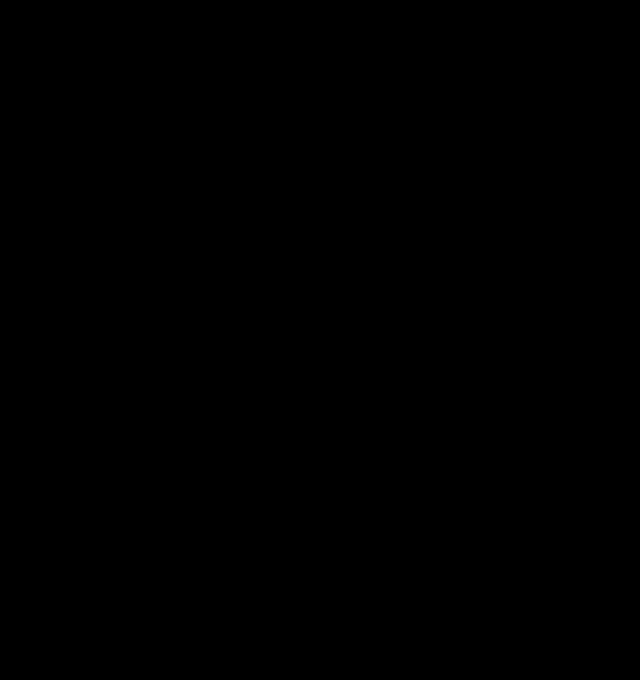
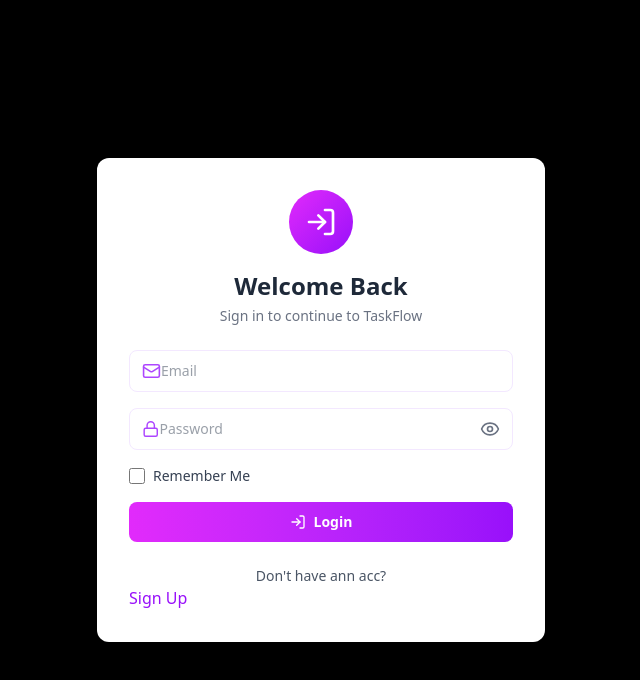
Before and after one commit to crazybarber90/Task-Manager-MERN-DOKER-CI-CD-pipeline, a React (Vite) app: page /login in a window 1280 px wide. Shown: the top 680 px of the page, without its empty margins (319-959 px from the left). Built offline with nearby package versions, Linux system fonts and the light colour scheme.

Commit message:
login/register finished

```diff
--- a/package.json
+++ b/package.json
@@ -16,6 +16,7 @@
     "react": "^19.1.1",
     "react-dom": "^19.1.1",
     "react-router-dom": "^7.9.5",
+    "react-toastify": "^11.0.5",
     "tailwindcss": "^4.1.17"
   },
   "devDependencies": {
--- a/src/components/Layout.tsx
+++ b/src/components/Layout.tsx
@@ -26,7 +26,7 @@
   icon: ReactNode
 }
 
-const Layout = ({ user, onLogout, children }: LayoutProps) => {
+const Layout = ({ user, onLogout }: LayoutProps) => {
   const [tasks, setTasks] = useState<TaskI[]>([])
   const [loading, setLoading] = useState<boolean>(true)
   const [error, setError] = useState<string | null>(null)
@@ -63,6 +63,8 @@
       } else {
         setError((err as Error).message || 'Could not Load tasks')
       }
+      setLoading(false)
+    } finally {
       setLoading(false)
     }
   }, [onLogout])
@@ -141,7 +143,7 @@
       <div className="ml-10 xl:ml-64 lg:ml-64 md:ml-16 pt-16 p-3 sm:p-4 md:p-4 transition-all duration-300"></div>
       <div className="grid grid-cols-1 xl:grid-cols-3 gap-4 sm:gap-6">
         <div className="xl:col-span-2 space-y-3 sm:space-y-4">
-          <Outlet context={{ tasks, refreshTasks, refetchTasks }} />
+          <Outlet context={{ tasks, refreshTasks: fetchTasks, fetchTasks }} />
         </div>
 
         <div className=" xl:col-span-1 space-y-4 sm:space-y-6">
--- a/src/components/Login.tsx
+++ b/src/components/Login.tsx
@@ -1,13 +1,216 @@
-import React from 'react'
-import type { UserI } from '../types/userType'
+import React, { useEffect, useState } from 'react'
+import { toast, ToastContainer } from 'react-toastify'
+import { Eye, EyeOff, Lock, LogIn, Mail } from 'lucide-react'
+import { INPUTWRAPPER, BUTTON_CLASSES } from '../assets/dummy'
+import { useNavigate } from 'react-router-dom'
+import axios from 'axios'
+
+type LoginUser = {
+  token: string
+  userId: string
+  email: string
+  name: string
+}
 
 type LoginProps = {
-  onSubmit: (data: UserI) => void
+  onSubmit?: (data: LoginUser) => void
   onSwitchMode: () => void
 }
 
+type InitForm = {
+  email: string
+  password: string
+}
+
+const INITIAL_FORM: InitForm = {
+  email: '',
+  password: '',
+}
+
+type LoginResponse = {
+  user: {
+    id: string
+    name: string
+    email: string
+  }
+  token: string
+  message: string
+}
+
 const Login = ({ onSubmit, onSwitchMode }: LoginProps) => {
-  return <div>Login</div>
+  const [formData, setFormData] = useState(INITIAL_FORM)
+  const [loading, setLoading] = useState<boolean>(false)
+  const [showPassword, setShowPassword] = useState<boolean>(false)
+  const [rememberMe, setRememberMe] = useState<boolean>(false)
+  const navigate = useNavigate()
+  const url = 'http://localhost:4000'
+
+  useEffect(() => {
+    const token = localStorage.getItem('token')
+    const userId = localStorage.getItem('userId')
+
+    if (token) {
+      ;(async () => {
+        try {
+          const { data } = await axios.get(`${url}/api/user/me`, {
+            headers: { Authorization: `Bearer ${token}` },
+          })
+          if (data.success) {
+            onSubmit?.({ token, userId, ...data.user })
+            toast.success('Session restored. Redirecting')
+            navigate('/')
+          } else {
+            localStorage.clear()
+          }
+        } catch {
+          localStorage.clear()
+        }
+      })()
+    }
+  }, [navigate, onSubmit])
+
+  const handleSubmit = async (e: React.MouseEvent<HTMLFormElement>) => {
+    e.preventDefault()
+    if (!rememberMe) {
+      toast.error('You must enable "Remember Me" to login.')
+    }
+    setLoading(true)
+
+    try {
+      const response = await axios.post<LoginResponse>(
+        `${url}/api/user/login`,
+        formData
+      )
+      const data = response.data
+
+      if (!data.token) throw new Error(data.message || 'Login filed')
+
+      localStorage.setItem('token', data.token)
+      localStorage.setItem('userId', data.user.id)
+
+      setFormData(INITIAL_FORM)
+      onSubmit?.({ token: data.token, userId: data.user.id, ...data.user })
+
+      toast.success('Login successfull, Redirecting...')
+      setTimeout(() => {
+        navigate('/')
+      }, 1000)
+    } catch (err) {
+      console.error('Signup Error', err)
+      if (axios.isAxiosError(err)) {
+        toast.error(err.response?.data?.message || 'An error occurred')
+      } else if (err instanceof Error) {
+        toast.error(err.message || 'An unexpected error occurred')
+      } else {
+        toast.error('Unknown error occurred')
+      }
+    } finally {
+      setLoading(false)
+    }
+  }
+
+  const handleSwitchMode = () => {
+    toast.dismiss()
+    onSwitchMode?.()
+  }
+
+  const fields = [
+    {
+      name: 'email',
+      type: 'email',
+      placeholder: 'Email',
+      icon: Mail,
+    },
+    {
+      name: 'password',
+      type: showPassword ? 'text' : 'password',
+      placeholder: 'Password',
+      isPassword: true,
+      icon: Lock,
+    },
+  ]
+
+  return (
+    <div className="max-w-md bg-white w-full shadow-lg border-purple-100 rounded-xl p-8">
+      <ToastContainer position="top-center" autoClose={3000} hideProgressBar />
+      <div className="mb-6 text-center">
+        <div className="w-16 h-16 bg-linear-to-br from-fuchsia-500 to bg-purple-600 rounded-full mx-auto flex items-center justify-center mb-4">
+          <LogIn className="w-8 h-8 text-white" />
+        </div>
+        <h2 className="text-2xl font-bold text-gray-800">Welcome Back</h2>
+        <p className="text-gray-500 text-sm mt-1">
+          Sign in to continue to TaskFlow
+        </p>
+      </div>
+
+      <form onSubmit={handleSubmit} className="space-y-4">
+        {fields.map(({ name, type, placeholder, icon: Icon, isPassword }) => (
+          <div key={name} className={INPUTWRAPPER}>
+            {Icon && <Icon className="text-purple-500 w-5 h-5" />}
+            <input
+              type={type}
+              placeholder={placeholder}
+              value={formData[name as keyof InitForm]}
+              onChange={(e) =>
+                setFormData({ ...formData, [name]: e.target.value })
+              }
+              className="w-full focus:outline-none text-sm text-gray-700"
+              required
+            />
+            {isPassword && (
+              <button
+                className="ml-2 text-gray-500 hover:text-purple-500 transition-colors"
+                type="button"
+                onClick={() => setShowPassword((prev) => !prev)}
+              >
+                {showPassword ? (
+                  <EyeOff className="w-5 h-5" />
+                ) : (
+                  <Eye className="w-5 h-5" />
+                )}
+              </button>
+            )}
+          </div>
+        ))}
+        <div className="flex items-center">
+          <input
+            className="h-4 w-4 text-purple-500 focus:ring-purple-400 border-gray-300 rounded"
+            type="checkbox"
+            id="rememberMe"
+            checked={rememberMe}
+            onChange={() => setRememberMe(!rememberMe)}
+            required
+          />
+          <label
+            className="ml-2 block text-sm text-gray-700 "
+            htmlFor="rememberMe"
+          >
+            Remember Me
+          </label>
+        </div>
+        <button className={BUTTON_CLASSES} disabled={loading} type="submit">
+          {loading ? (
+            'Logining in...'
+          ) : (
+            <>
+              <LogIn className="w-4 h-4" />
+              Login
+            </>
+          )}
+        </button>
+      </form>
+      <p className="text-center text-sm text-gray-600 mt-6">
+        Don't have ann acc?
+      </p>
+      <button
+        className="text-purple-600 hover:text-purple-700 hover:underline font-medium transition-colors"
+        type="button"
+        onClick={handleSwitchMode}
+      >
+        Sign Up
+      </button>
+    </div>
+  )
 }
 
 export default Login
--- a/src/components/SignUp.tsx
+++ b/src/components/SignUp.tsx
@@ -108,6 +108,7 @@
             <Icon className="text-purple-500 w-5 h-5 mr-2" />
             <input
               type={type}
+              placeholder={placeholder}
               value={formData[name as keyof InitForm]}
               onChange={(e) =>
                 setFormData({ ...formData, [name]: e.target.value })
@@ -143,3 +144,5 @@
 }
 
 export default SignUp
+
+//https://www.youtube.com/watch?v=VAKDr1lsix0 ->>>>> 2.30
```
Also changed, not shown: 1 other file (tests, documents, lock files or other folders).
